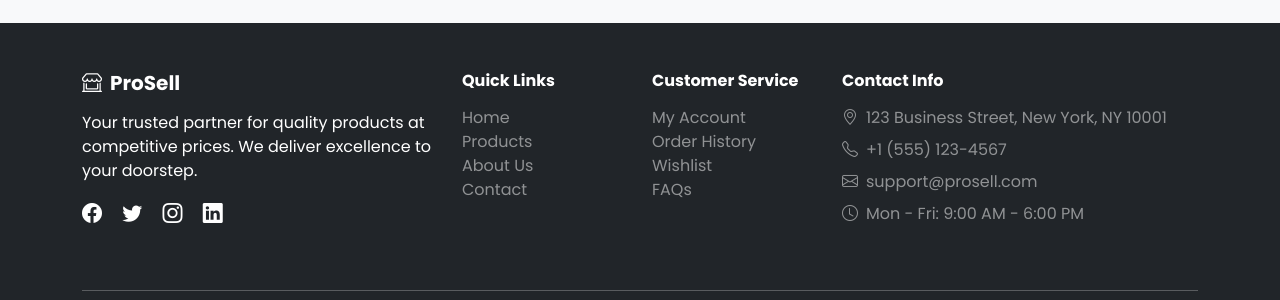
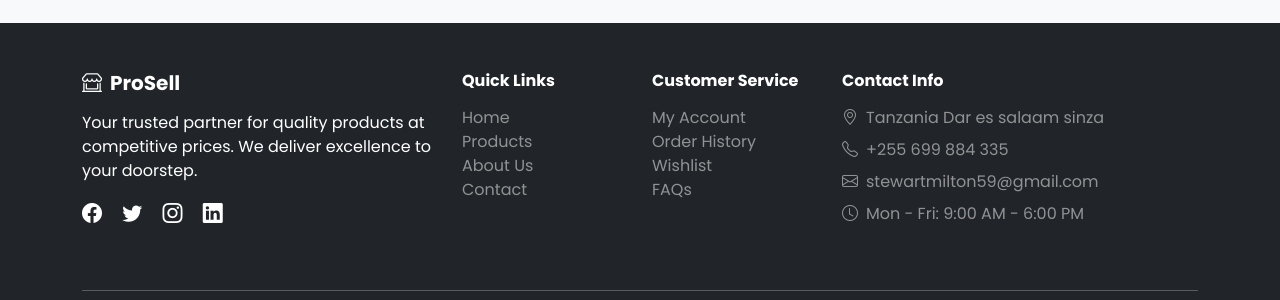
Before and after one commit to stewartmilton59/selling_system, a Django app: page /cart/ in a window 1280 px wide. Shown: the part 637-937 px from the top of the page. Run offline with Django 5.2, Linux system fonts and the light colour scheme; some libraries are stand-ins or nearby versions.

Commit message:
Update base.html

```diff
--- a/templates/base.html
+++ b/templates/base.html
@@ -177,9 +177,9 @@
                 <div class="col-lg-4 col-md-4 mb-4">
                     <h6 class="fw-bold mb-3">Contact Info</h6>
                     <ul class="list-unstyled text-white-50">
-                        <li class="mb-2"><i class="bi bi-geo-alt me-2"></i>123 Business Street, New York, NY 10001</li>
-                        <li class="mb-2"><i class="bi bi-telephone me-2"></i>+1 (555) 123-4567</li>
-                        <li class="mb-2"><i class="bi bi-envelope me-2"></i>support@prosell.com</li>
+                        <li class="mb-2"><i class="bi bi-geo-alt me-2"></i>Tanzania Dar es salaam sinza </li>
+                        <li class="mb-2"><i class="bi bi-telephone me-2"></i>+255 699 884 335</li>
+                        <li class="mb-2"><i class="bi bi-envelope me-2"></i>stewartmilton59@gmail.com</li>
                         <li><i class="bi bi-clock me-2"></i>Mon - Fri: 9:00 AM - 6:00 PM</li>
                     </ul>
                 </div>
```
